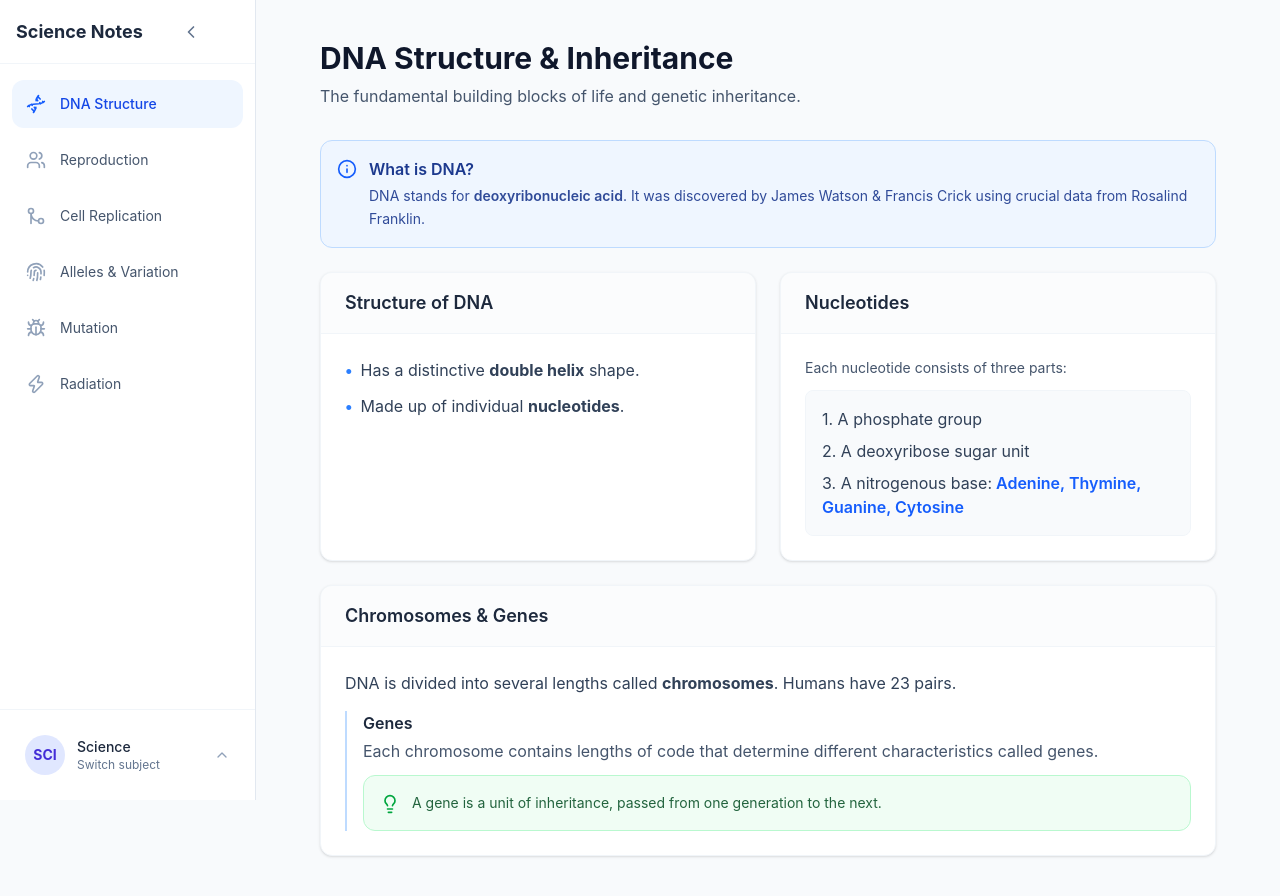
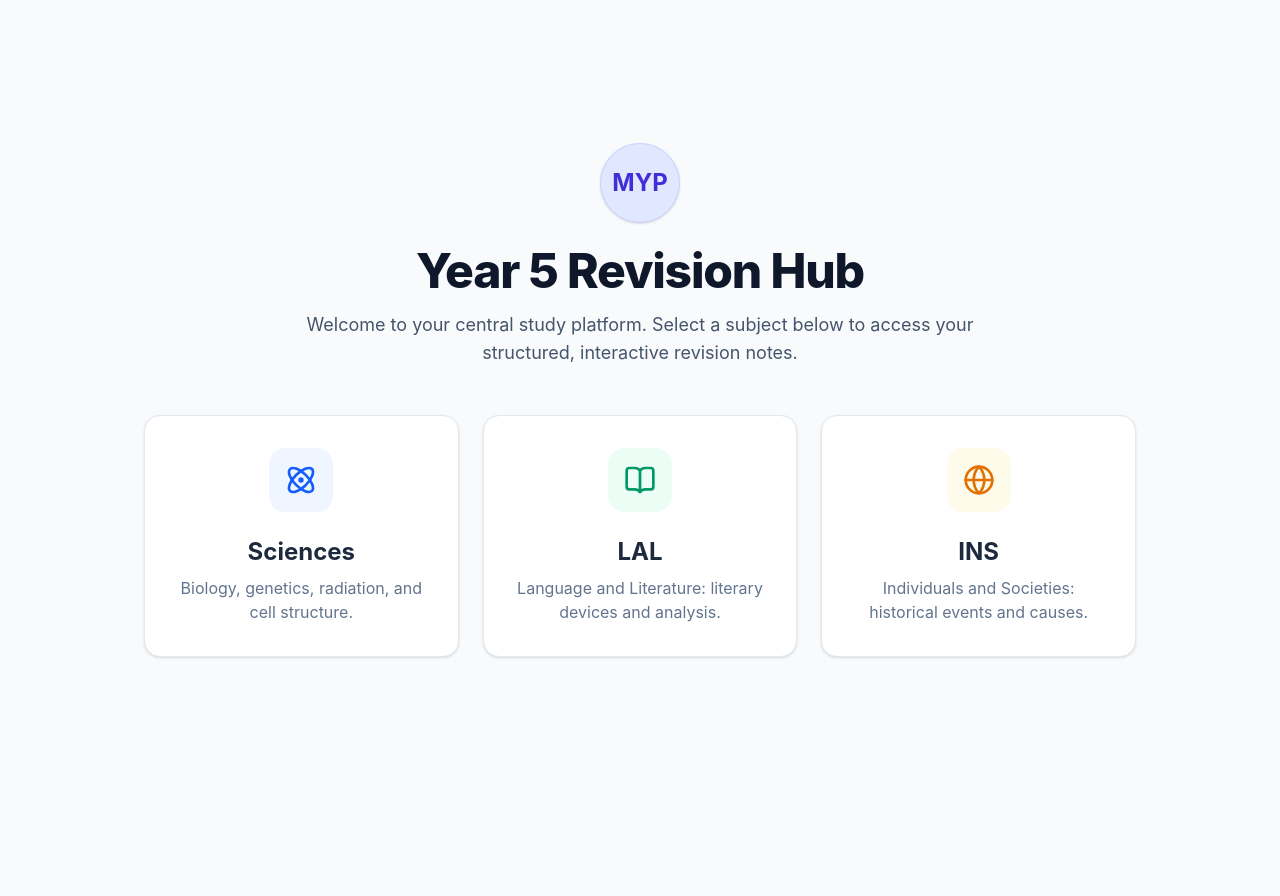
Before and after one commit to AlpenStone/exams-revision, a React (Vite) app: page / in a window 1280 px wide. Before the commit this address led to /science. Shown: the top 896 px of the page. After the commit the page ends 800 px from the top, so only its background shows below. Built offline with nearby package versions, Linux system fonts and the light colour scheme.

Commit message:
Added homepage

```diff
--- a/src/App.tsx
+++ b/src/App.tsx
@@ -1,6 +1,7 @@
-import { BrowserRouter, Routes, Route, Navigate } from 'react-router-dom';
+import { BrowserRouter, Routes, Route } from 'react-router-dom';
 import { Layout } from './components/Layout';
 import { SubjectProvider } from './context/SubjectContext';
+import { Home } from './pages/Home';
 
 // Subject Index Pages
 import ScienceIndex from './pages/science/index';
@@ -12,11 +13,11 @@ function App() {
     <SubjectProvider>
       <BrowserRouter>
         <Routes>
-          <Route path="/" element={<Layout />}>
-            {/* Default Route */}
-            <Route index element={<Navigate to="/science" replace />} />
+          {/* Home Route - No Layout */}
+          <Route path="/" element={<Home />} />
 
-            {/* Base Subject Routes */}
+          {/* Subject Routes - Wrapped in Layout */}
+          <Route element={<Layout />}>
             <Route path="science" element={<ScienceIndex />} />
             <Route path="lal" element={<LALIndex />} />
             <Route path="ins" element={<INSIndex />} />
--- /dev/null
+++ b/src/pages/Home.tsx
@@ -0,0 +1,58 @@
+import { Link } from 'react-router-dom';
+import { BookOpen, Globe, Atom } from 'lucide-react';
+
+export function Home() {
+  return (
+    <div className="min-h-screen bg-slate-50 flex flex-col items-center justify-center p-6">
+      <div className="max-w-4xl w-full text-center mb-12 animate-in fade-in slide-in-from-bottom-4 duration-700">
+        <div className="w-20 h-20 mx-auto bg-indigo-100 text-indigo-700 rounded-full flex items-center justify-center font-bold text-2xl mb-6 shadow-sm border border-indigo-200">
+          MYP
+        </div>
+        <h1 className="text-4xl md:text-5xl font-extrabold text-slate-900 tracking-tight mb-4">
+          Year 5 Revision Hub
+        </h1>
+        <p className="text-lg text-slate-600 max-w-2xl mx-auto">
+          Welcome to your central study platform. Select a subject below to access your structured, interactive revision notes.
+        </p>
+      </div>
+
+      <div className="grid md:grid-cols-3 gap-6 max-w-5xl w-full px-4">
+        {/* Science Card */}
+        <Link
+          to="/science"
+          className="group bg-white rounded-2xl p-8 shadow-sm border border-slate-200 hover:shadow-xl hover:-translate-y-1 transition-all duration-300 flex flex-col items-center text-center animate-in fade-in slide-in-from-bottom-4 duration-700 delay-100"
+        >
+          <div className="w-16 h-16 bg-blue-50 text-blue-600 rounded-2xl flex items-center justify-center mb-6 group-hover:scale-110 transition-transform duration-300">
+            <Atom className="w-8 h-8" />
+          </div>
+          <h2 className="text-2xl font-bold text-slate-800 mb-2">Sciences</h2>
+          <p className="text-slate-500">Biology, genetics, radiation, and cell structure.</p>
+        </Link>
+
+        {/* LAL Card */}
+        <Link
+          to="/lal"
+          className="group bg-white rounded-2xl p-8 shadow-sm border border-slate-200 hover:shadow-xl hover:-translate-y-1 transition-all duration-300 flex flex-col items-center text-center animate-in fade-in slide-in-from-bottom-4 duration-700 delay-200"
+        >
+          <div className="w-16 h-16 bg-emerald-50 text-emerald-600 rounded-2xl flex items-center justify-center mb-6 group-hover:scale-110 transition-transform duration-300">
+            <BookOpen className="w-8 h-8" />
+          </div>
+          <h2 className="text-2xl font-bold text-slate-800 mb-2">LAL</h2>
+          <p className="text-slate-500">Language and Literature: literary devices and analysis.</p>
+        </Link>
+
+        {/* INS Card */}
+        <Link
+          to="/ins"
+          className="group bg-white rounded-2xl p-8 shadow-sm border border-slate-200 hover:shadow-xl hover:-translate-y-1 transition-all duration-300 flex flex-col items-center text-center animate-in fade-in slide-in-from-bottom-4 duration-700 delay-300"
+        >
+          <div className="w-16 h-16 bg-amber-50 text-amber-600 rounded-2xl flex items-center justify-center mb-6 group-hover:scale-110 transition-transform duration-300">
+            <Globe className="w-8 h-8" />
+          </div>
+          <h2 className="text-2xl font-bold text-slate-800 mb-2">INS</h2>
+          <p className="text-slate-500">Individuals and Societies: historical events and causes.</p>
+        </Link>
+      </div>
+    </div>
+  );
+}
```
